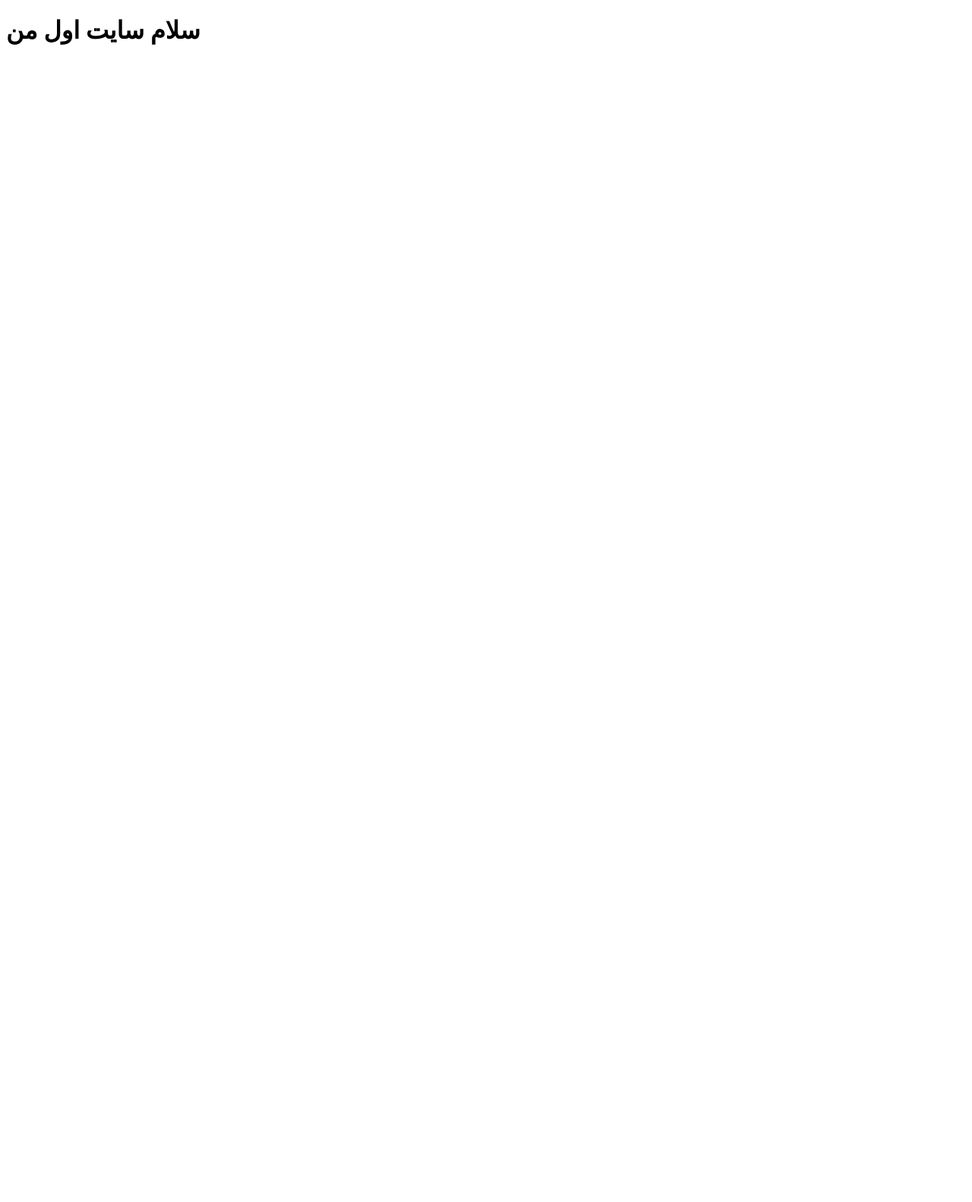
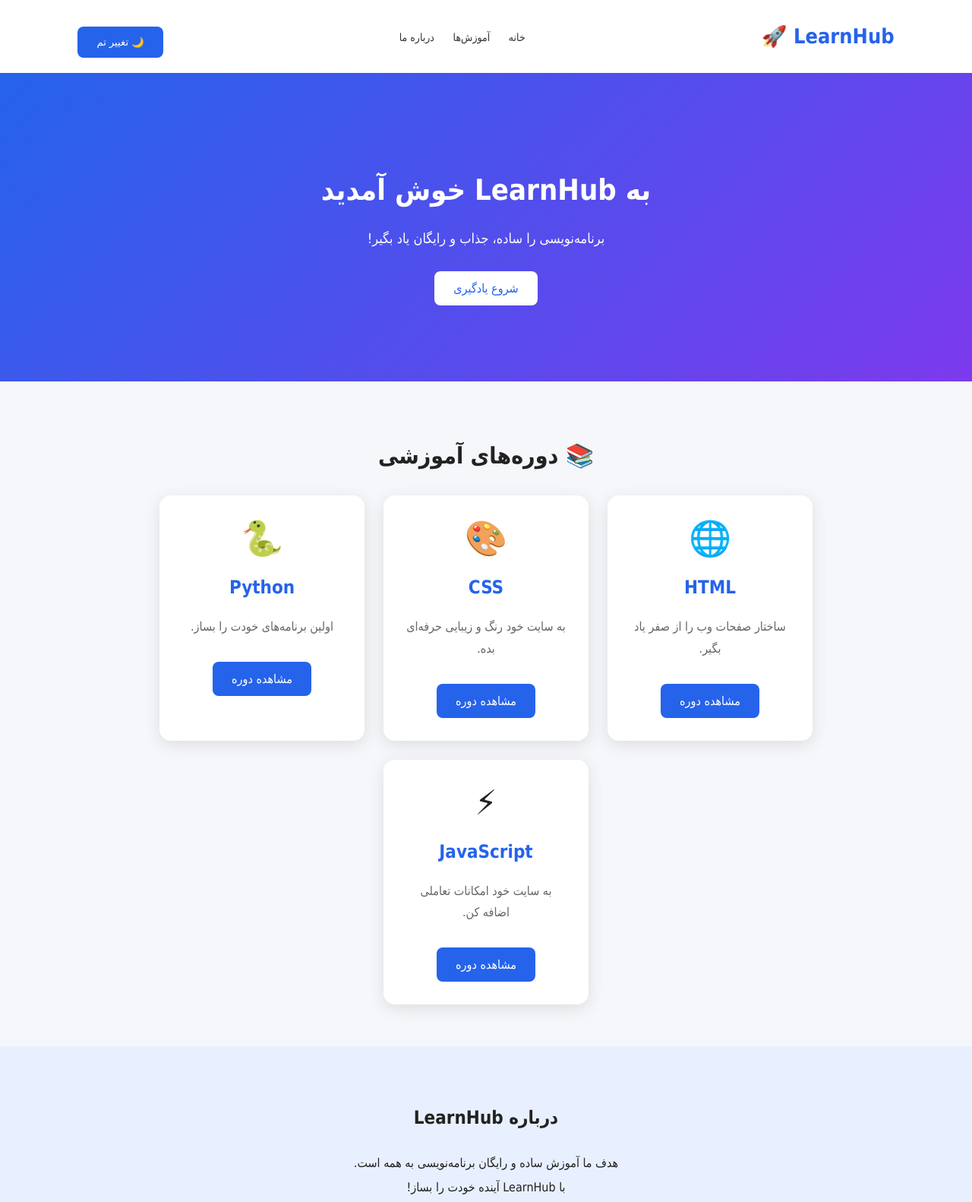
Before and after one commit to yasinolady71-source/my-website, a plain HTML site: page index.html in a window 1280 px wide. Shown: the top 1582 px of the page at 76% size. Before the commit the page ends 800 px from the top, so only its background shows below. Drawn offline with Linux system fonts and the light colour scheme.

Commit message:
index.html

```diff
--- a/index.html
+++ b/index.html
@@ -1,10 +1,272 @@
+
 <!DOCTYPE html>
-<html lang="fa">
+<html lang="fa" dir="rtl">
 <head>
-    <meta charset="UTF-8">
-    <title>سایت من</title>
+<meta charset="UTF-8">
+<meta name="viewport" content="width=device-width, initial-scale=1.0">
+<title>LearnHub | آموزش برنامه‌نویسی</title>
+
+<style>
+* {
+    box-sizing: border-box;
+    scroll-behavior: smooth;
+}
+
+body {
+    margin: 0;
+    font-family: Tahoma, sans-serif;
+    background: #f5f7fb;
+    color: #222;
+    transition: 0.3s;
+}
+
+header {
+    background: white;
+    padding: 20px 8%;
+    display: flex;
+    justify-content: space-between;
+    align-items: center;
+    box-shadow: 0 2px 10px #ddd;
+}
+
+.logo {
+    color: #2563eb;
+    font-size: 27px;
+    font-weight: bold;
+}
+
+nav a {
+    text-decoration: none;
+    color: #333;
+    margin: 10px;
+    font-size: 14px;
+}
+
+nav a:hover {
+    color: #2563eb;
+}
+
+.hero {
+    text-align: center;
+    padding: 100px 20px;
+    background: linear-gradient(135deg,#2563eb,#7c3aed);
+    color: white;
+}
+
+.hero h1 {
+    font-size: 38px;
+}
+
+.hero p {
+    font-size: 18px;
+}
+
+.btn {
+    display: inline-block;
+    background: #2563eb;
+    color: white;
+    padding: 13px 25px;
+    border-radius: 8px;
+    text-decoration: none;
+    border: none;
+    cursor: pointer;
+    margin-top: 15px;
+    transition: 0.3s;
+}
+
+.hero .btn {
+    background: white;
+    color: #2563eb;
+}
+
+.btn:hover {
+    transform: translateY(-4px);
+    opacity: 0.9;
+}
+
+.courses {
+    padding: 55px 8%;
+    text-align: center;
+}
+
+.courses h2 {
+    font-size: 30px;
+    margin-bottom: 35px;
+}
+
+.cards {
+    display: flex;
+    flex-wrap: wrap;
+    justify-content: center;
+    gap: 25px;
+}
+
+.card {
+    background: white;
+    padding: 30px;
+    border-radius: 15px;
+    width: 270px;
+    box-shadow: 0 5px 20px #ddd;
+    transition: 0.3s;
+}
+
+.card:hover {
+    transform: translateY(-10px);
+}
+
+.card h3 {
+    color: #2563eb;
+    font-size: 24px;
+}
+
+.card p {
+    color: #666;
+    line-height: 1.8;
+}
+
+.icon {
+    font-size: 45px;
+}
+
+.about {
+    background: #e8f0ff;
+    padding: 50px 20px;
+    text-align: center;
+    line-height: 2;
+}
+
+footer {
+    background: #202b40;
+    color: white;
+    text-align: center;
+    padding: 25px;
+}
+
+.dark {
+    background: #111827;
+    color: white;
+}
+
+.dark header,
+.dark .card {
+    background: #1f2937;
+    color: white;
+}
+
+.dark nav a {
+    color: white;
+}
+
+.dark .about {
+    background: #1f2937;
+}
+
+.dark .card p {
+    color: #ccc;
+}
+
+.dark header {
+    box-shadow: 0 2px 10px #000;
+}
+
+@media(max-width:600px) {
+    header {
+        flex-direction: column;
+        gap: 15px;
+    }
+
+    nav a {
+        margin: 5px;
+    }
+
+    .hero h1 {
+        font-size: 27px;
+    }
+
+    .card {
+        width: 100%;
+    }
+}
+</style>
 </head>
+
 <body>
-    <h1>سلام سایت اول من </h1>
+
+<header>
+    <div class="logo">LearnHub 🚀</div>
+
+    <nav>
+        <a href="#home">خانه</a>
+        <a href="#courses">آموزش‌ها</a>
+        <a href="#about">درباره ما</a>
+    </nav>
+
+    <button class="btn" onclick="darkMode()">
+        🌙 تغییر تم
+    </button>
+</header>
+
+<section class="hero" id="home">
+    <h1>به LearnHub خوش آمدید</h1>
+    <p>برنامه‌نویسی را ساده، جذاب و رایگان یاد بگیر!</p>
+    <a href="#courses" class="btn">شروع یادگیری</a>
+</section>
+
+<section class="courses" id="courses">
+    <h2>📚 دوره‌های آموزشی</h2>
+
+    <div class="cards">
+
+        <div class="card">
+            <div class="icon">🌐</div>
+            <h3>HTML</h3>
+            <p>ساختار صفحات وب را از صفر یاد بگیر.</p>
+            <a href="#about" class="btn">مشاهده دوره</a>
+        </div>
+
+        <div class="card">
+            <div class="icon">🎨</div>
+            <h3>CSS</h3>
+            <p>به سایت خود رنگ و زیبایی حرفه‌ای بده.</p>
+            <a href="#about" class="btn">مشاهده دوره</a>
+        </div>
+
+        <div class="card">
+            <div class="icon">🐍</div>
+            <h3>Python</h3>
+            <p>اولین برنامه‌های خودت را بساز.</p>
+            <a href="#about" class="btn">مشاهده دوره</a>
+        </div>
+
+        <div class="card">
+            <div class="icon">⚡</div>
+            <h3>JavaScript</h3>
+            <p>به سایت خود امکانات تعاملی اضافه کن.</p>
+            <a href="#about" class="btn">مشاهده دوره</a>
+        </div>
+
+    </div>
+</section>
+
+<section class="about" id="about">
+    <h2>درباره LearnHub</h2>
+    <p>
+        هدف ما آموزش ساده و رایگان برنامه‌نویسی به همه است.
+        <br>
+        با LearnHub آینده خودت را بساز!
+    </p>
+</section>
+
+<footer>
+    <p>© 2026 LearnHub | تمام حقوق محفوظ است.</p>
+    <p>ساخته شده با ❤️</p>
+</footer>
+
+<script>
+function darkMode() {
+    document.body.classList.toggle("dark");
+}
+</script>
+
 </body>
 </html>
```
